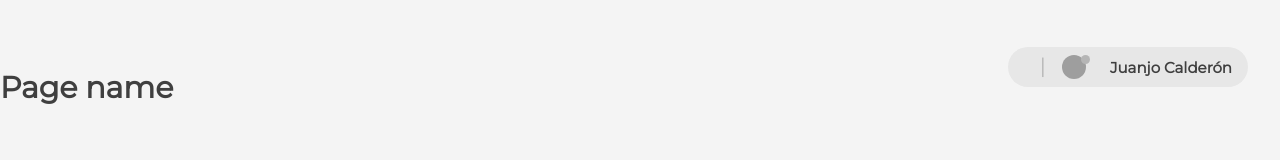
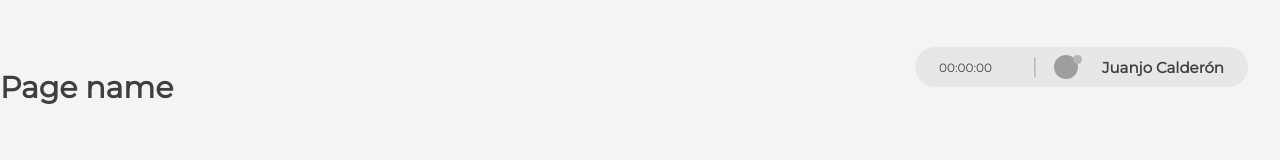
Before and after one commit to juanjinario/vue-time-tracker, a Vue app: page / in a window 1280 px wide. Shown: the top 160 px of the page. Built offline with nearby package versions, Linux system fonts and the light colour scheme; no server answers; grey boxes are pictures that could not be loaded.

Commit message:
feat: add time worked to time tracker

```diff
--- a/src/shared/components/userTimeTracker/UserTimeTracker.scss
+++ b/src/shared/components/userTimeTracker/UserTimeTracker.scss
@@ -7,11 +7,17 @@
     display: flex;
     float: right;
     margin: 2rem;
-    padding: 0.5rem 1rem;
+    padding: 0.5rem 1.5rem;
     button {
+        min-width: 110px;
+        width: auto;
         & + button {
-            margin-left: 5px;
+            margin-left: 10px;
         }
+    }
+    .time {
+        font-size: 0.75rem;
+        margin-right: 1.5rem;
     }
     .separator {
         color: $color-shadow-500;
--- a/src/shared/components/userTimeTracker/UserTimeTracker.vue
+++ b/src/shared/components/userTimeTracker/UserTimeTracker.vue
@@ -1,5 +1,6 @@
 <template>
     <div class="user-tracker-bar">
+        <span class="time">{{ formatedTime }}</span>
         <button v-if="workStatus === 'offline'" class="btn-raised-primary" @click="onClockIn">Entrar</button>
         <div v-if="workStatus === 'online'">
             <button class="btn-raised" @click="onClockPause">Pausa</button>
@@ -16,11 +17,13 @@
 <script>
 import { addWorkEntryIn, addWorkEntryOut, getWorkStatus } from "@/core/services/work-entries.service";
 import UserMenu from '@/shared/components/UserMenu/UserMenu.vue';
+import DateUtils from '@/shared/utils/dateUtils';
 
 export default {
     components: { UserMenu },
     data() {
         return {
+            formatedTime: '00:00:00',
             location: {
                 latitude:  39.77,
                 longitude: -0.40
@@ -45,6 +48,16 @@ export default {
         async onClockPause() {
             // Todo Stuff
         },
+        calculateTime() {
+            if (this.workStatus == 'online') {
+                console.log('online');
+            }
+            if (this.workStatus == 'offline') {
+                const { workEntryIn, workEntryOut } = this.userWorkInfo;
+                const differenceTime = DateUtils.getTimeDifference({ date1: workEntryOut.date, date2: workEntryIn.date });
+                this.formatedTime = DateUtils.getFormatedTime({ timeNumber: differenceTime });
+            }
+        }
     },
     mounted() {
         this.getWorkStatusFromApi({ userId: this.userId });
@@ -53,6 +66,7 @@ export default {
         userWorkInfo(value, oldValue) {
             if (!value) return;
             this.workStatus = value.employee.workStatus;
+            this.calculateTime();
         }
     }
 }
--- a/src/shared/utils/dateUtils.js
+++ b/src/shared/utils/dateUtils.js
@@ -13,6 +13,7 @@ export default class DateUtils {
         return hours + ':' + minutes + ':' + seconds;
     }
 
+    // Difference is in miliseconds
     static getTimeDifference({ date1, date2 }) {
         return new Date(date1).getTime() - new Date(date2).getTime();
     }
```
